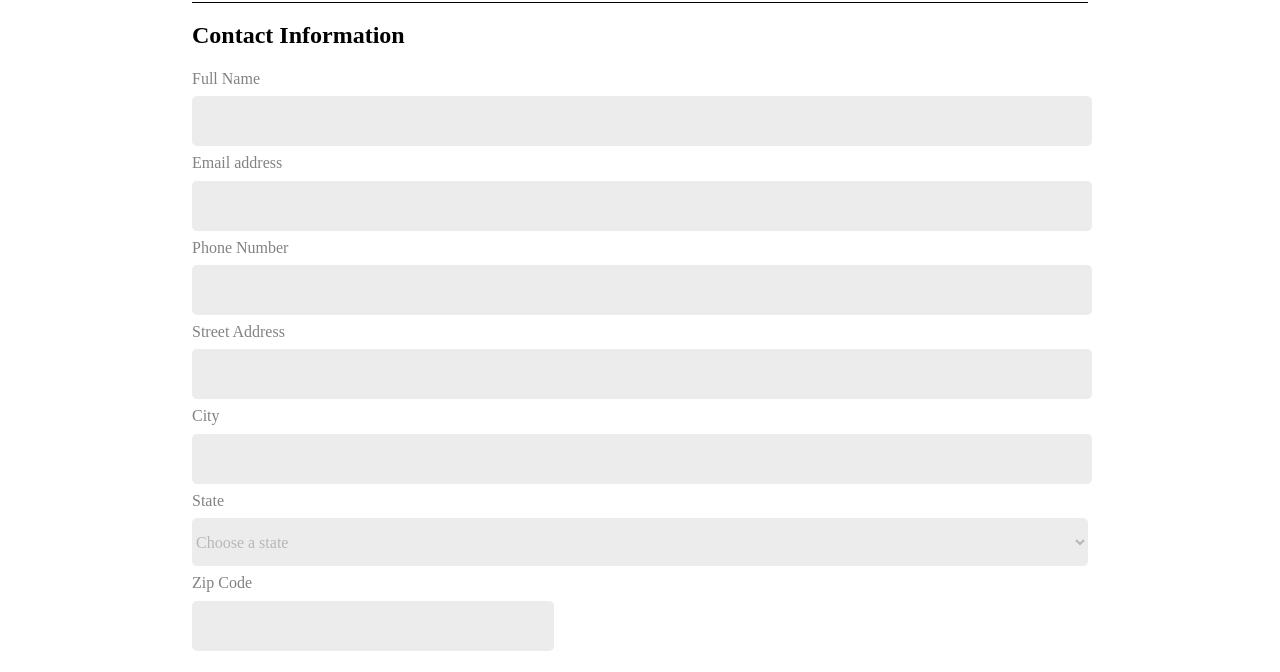
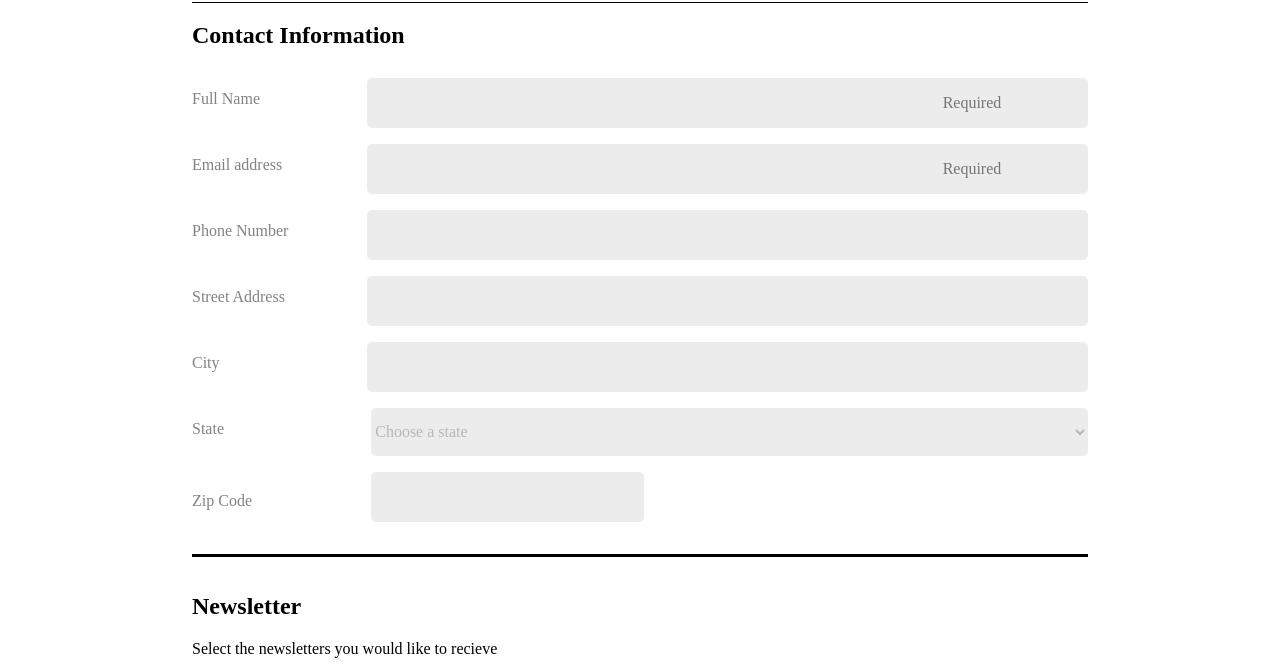
Before and after one commit to JarradePierce/online-registration-form, a plain HTML site: page index.html in a window 1280 px wide. Shown: the part 216-888 px from the top of the page. Drawn offline with Linux system fonts and the light colour scheme.

Commit message:
finished desktop layout ready to submit

```diff
--- a/css/style.css
+++ b/css/style.css
@@ -30,11 +30,15 @@ label{
   color: #828282;
 }
 
+::placeholder{
+  padding-left: 80%;
+}
+
 .intro {
   display: flex;
   flex-direction: column;
   align-items: center;
-  width: 70%;
+  width: 90%;
   border-bottom: 3px solid #000;
 }
 
@@ -133,8 +137,35 @@ select{
 
 @media(min-width: 768px){
 
+  .intro{
+    width: 70%;
+  }
+
   .address-form-container{
     width: 70%;
+  }
+
+  .address-form-container input{
+    width: 80%;
+    float: right;
+  }
+
+  .address-form-container label{
+    float: left;
+    clear: both;
+    margin-top: 20px;
+  }
+
+  .address-form-container input[name=zip]{
+    float: none;
+    margin-left: 20%;
+    width: 30%;
+  }
+
+  .address-form-container select[name=state]{
+    width: 80%;
+    float: right;
+    margin-bottom: 1em;
   }
 
   .newsletter-form-container{
--- a/index.html
+++ b/index.html
@@ -11,7 +11,7 @@
     <header>
       <h2 class='intro1'>THE CODE REVIEW</h2>
       <div class="intro">
-        <h2 class='intro2'>Signup for out newsletter</h2>
+        <h2 class='intro2'>Signup for our newsletter</h2>
         <p>Get the latest news on how your code is doing right in you inbox</p>
       </div>
     </header>
@@ -22,9 +22,9 @@
 
         <form class="address-form">
           <label for="">Full Name</label>
-          <input type="text" name="" value="">
+          <input type="text" name="" value="" placeholder="Required">
           <label for="">Email address</label>
-          <input type="text" name="" value="">
+          <input type="text" name="" value="" placeholder="Required">
           <label for="">Phone Number</label>
           <input type="text" name="" value="">
           <label for="">Street Address</label>
@@ -32,7 +32,7 @@
           <label for="">City</label>
           <input type="text" name="" value="">
           <label for="">State</label>
-          <select class="">
+          <select name="state">
             <option>Choose a state</option>
             <option value="">CA</option>
           </select>
```
